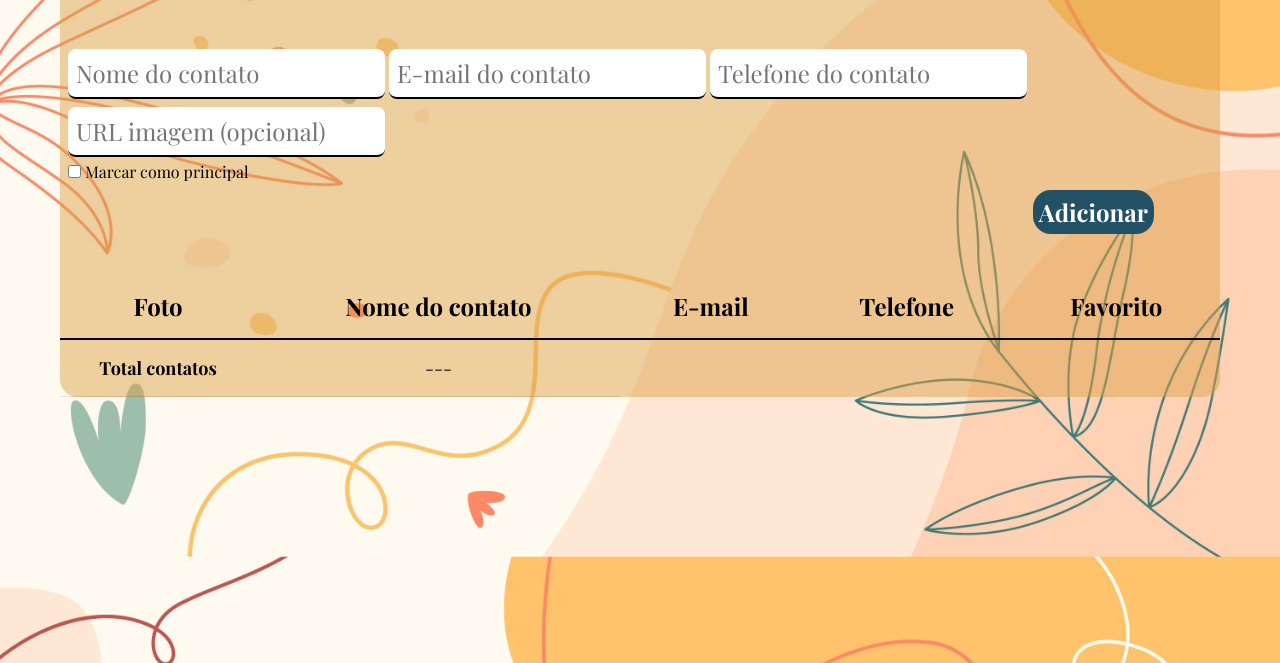
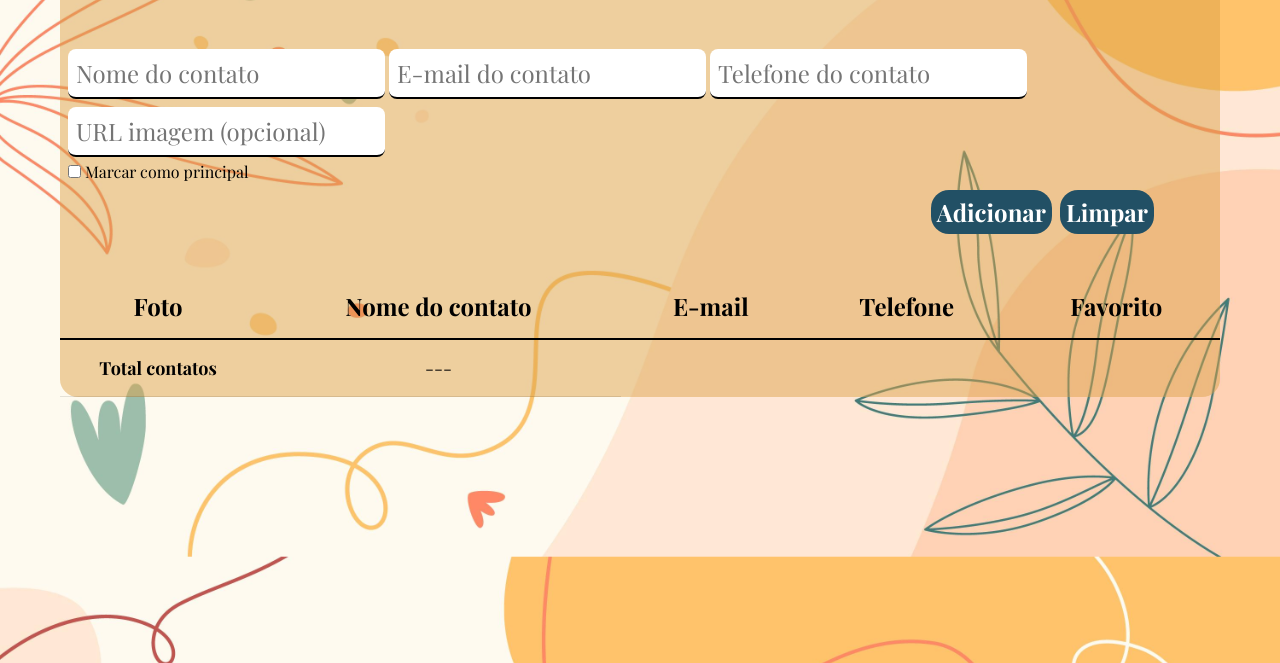
Before and after one commit to ErikaCZanin/ebac_listacontatos, a plain HTML site: page index.html in a window 1280 px wide. Shown: the part 137-800 px from the top of the page. Drawn offline with nearby package versions, Linux system fonts and the light colour scheme; a web font is replaced by a local one.

Commit message:
Add botão limpar

```diff
--- a/index.html
+++ b/index.html
@@ -28,6 +28,7 @@
             </div>
             <div class="insert-contatos">
             <button type="submit">Adicionar</button>
+            <button type="reset">Limpar</button>
         </div>
         </form>
         <table cellspacing="0">
--- a/main.css
+++ b/main.css
@@ -80,6 +80,7 @@ form button {
     margin-top: 8px;
     border-radius: 18px;
     transition: font-size 0.2s, padding 0.2s;
+    margin-left: 8px;
 }
 
 
```
